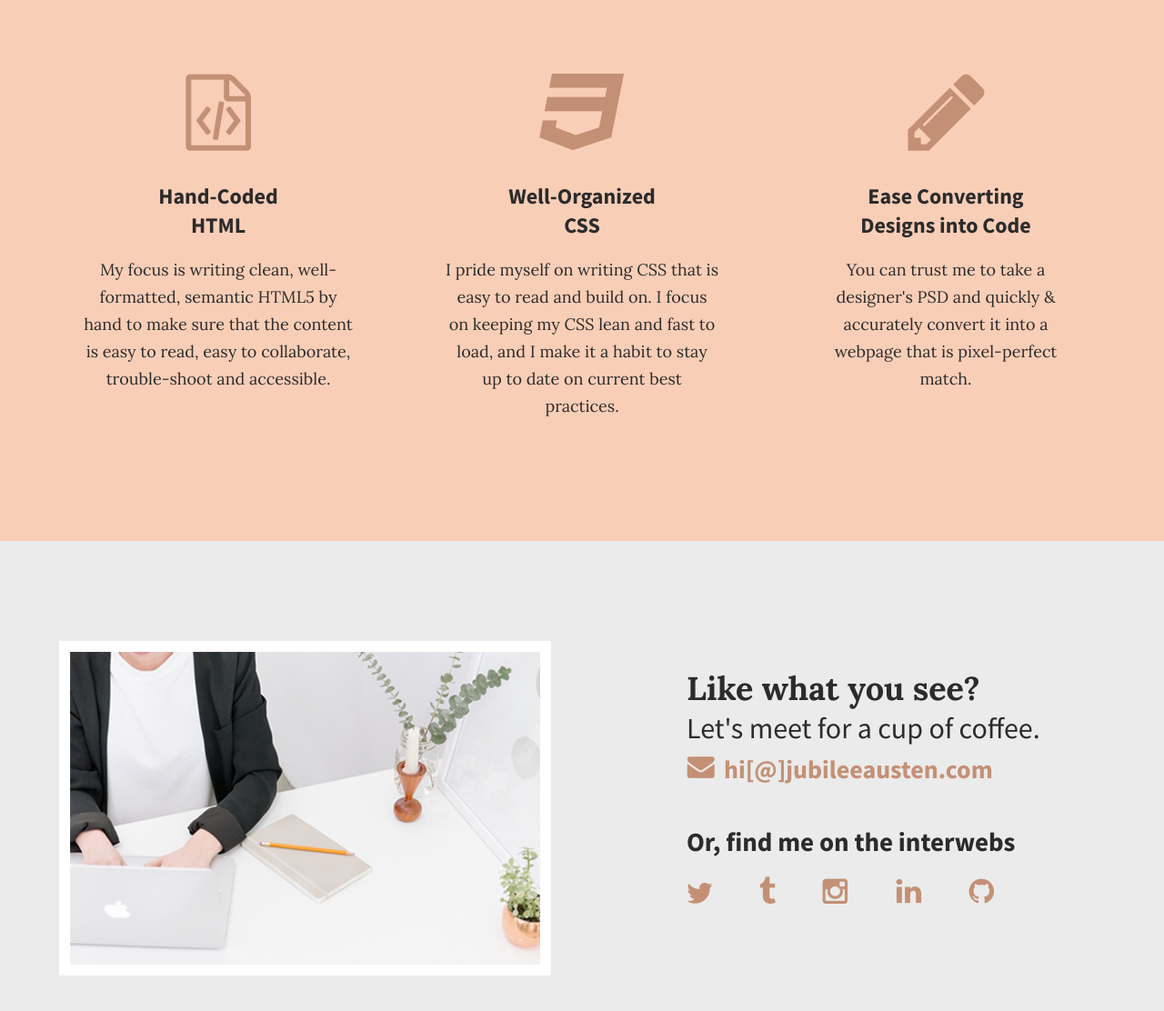
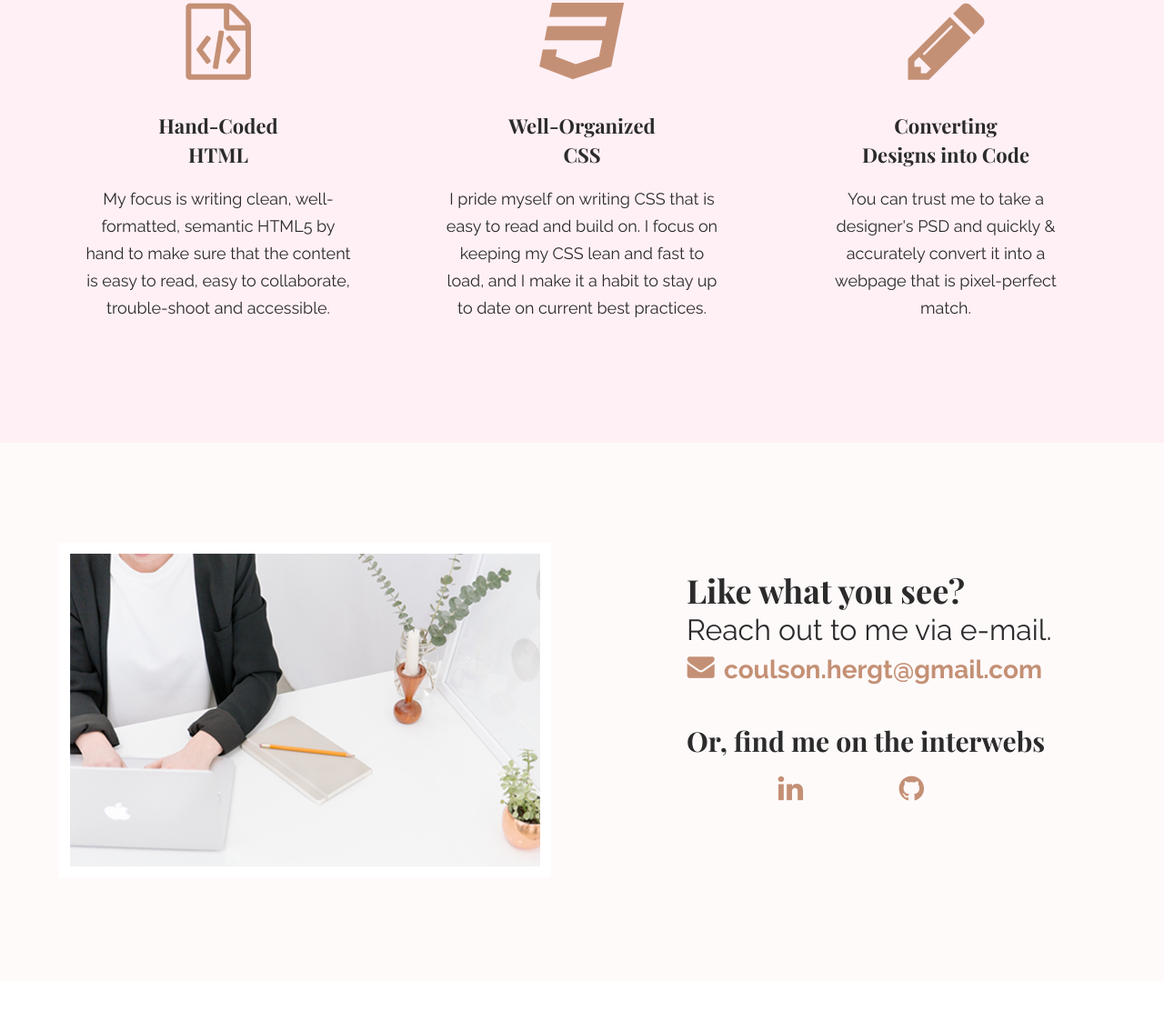
Before and after one commit to MelanieHe/Melanie-He-portfolio, a plain HTML site: page index.html in a window 1280 px wide. Shown: the part 1422-2534 px from the top of the page at 91% size. After the commit the page ends 2501 px from the top, so only its background shows below. Drawn offline with nearby package versions, Linux system fonts and the light colour scheme.

Commit message:
Updated page content and style

```diff
--- a/css/main.css
+++ b/css/main.css
@@ -1,6 +1,6 @@
 /***** BASE STYLES *****/
 body {
-	font-family: 'Source Sans Pro', sans-serif;
+	font-family: 'Raleway', sans-serif;
 	color: #2b2b2b;
 }
 
@@ -29,9 +29,9 @@ header {
 }
 
 header h1 {
-	font-family:'Lora', serif;
-	font-size: 30px;
-	color: #bbc085;
+	font-family:'Playfair Display', serif;
+	font-size: 32px;
+	color: #C71585;
 	padding: 65px 0 65px 25px
 }
 
@@ -47,7 +47,7 @@ nav ul li {
 nav ul li a {
 	text-transform: uppercase;
 	text-decoration: none;
-	font-size: 18px;
+	font-size: 20px;
 	line-height: 30px;
 	color: #828282;
 	padding-left: 80px;
@@ -56,8 +56,8 @@ nav ul li a {
 header h2 {
 	width: 1000px;
 	clear: both;
-	font-family: 'Lora', serif;
-	font-size: 72px;
+	font-family: 'Playfair Display', serif;
+	font-size: 64px;
 	line-height: 80px;
 	color: #9b9b9b;
 	padding: 20px 0 20px 25px;
@@ -74,7 +74,7 @@ header h2 span {
 }
 
 #about h2 {
-	font-family: 'Lora', serif;
+	font-family: 'Playfair Display', serif;
 	font-size: 36px;
 	padding-left: 50px;
 }
@@ -90,7 +90,7 @@ header h2 span {
 /***** SECTION WORK *****/
 
 #work {
-    background-color: #f9ceb7;
+    background-color: #FFF0F5;
     text-align: center;
 }
 
@@ -103,14 +103,14 @@ header h2 span {
 }
 
 #work h3 {
-	font-size: 24px;
+	font-family: 'Playfair Display', serif;
+	font-size: 22px;
 	line-height: 32px;
 	width: 190px;
 	margin: 0 auto;
 }
 
 #work p {
-	font-family:'Lora', serif;
 	font-size: 18px;
 	line-height: 30px;
 	padding: 0 50px;
@@ -119,7 +119,7 @@ header h2 span {
 /***** SECTION CONTACT *****/
 
 #contact {
-	background: #ebebeb;
+	background: #FFFAFA;
 }
 
 #contact .full-width {
@@ -139,7 +139,7 @@ header h2 span {
 }
 
 #contact h2 {
-    font-family: 'Lora', serif;
+    font-family: 'Playfair Display', serif;
     font-size: 36px;
     line-height: 44px;
 }
@@ -150,8 +150,8 @@ header h2 span {
     margin: -30px 0 5px 0;
 }
 #contact #socialmedia-header {
-    font-weight: bold;
-    font-size: 29px;
+	font-family: 'Playfair Display', serif;
+    font-size: 30px;
     line-height: 44px;
     margin: 40px 0 0 0;
 }
@@ -168,6 +168,7 @@ header h2 span {
 #contact ul li {
      display: inline-block;
 }
+
 #contact ul img {
-    padding-right: 48px;
+	padding-left: 100px;
 }
--- a/index.html
+++ b/index.html
@@ -2,20 +2,18 @@
 <html lang="en">
     <head>
     	<meta charset="utf-8">
-        <title>Jubilee Austen | Portfolio</title>
+        <title>Melanie Hergt | Portfolio</title>
 		<link rel="stylesheet" href="css/normalize.css">
 		<link rel="stylesheet" href="css/main.css">
-		<link href='https://fonts.googleapis.com/css?family=Source+Sans+Pro:400,700' rel='stylesheet' type='text/css'>
-		<link rel="preconnect" href="https://fonts.gstatic.com">
-		<link href="https://fonts.googleapis.com/css2?family=Lora:wght@400;700&display=swap" rel="stylesheet">
-		<link href="https://fonts.googleapis.com/css?family=Lora:400,700" rel="stylesheet" type="text/css">
+        <link rel="preconnect" href="https://fonts.gstatic.com">
+        <link href="https://fonts.googleapis.com/css2?family=Playfair+Display:wght@700&family=Raleway:wght@100;400;700&display=swap" rel="stylesheet">
     </head>
 
     <body>
     	<header>
     		<div class="full-width">
     			<div class="half-width">
-    				<h1>Jubilee Austen</h1>
+    				<h1>Melanie Hergt</h1>
     			</div>
     			<div class="half-width">
     				<nav>
@@ -26,7 +24,7 @@
     					</ul>
     				</nav>
     			</div>
-    		<h2><span>Hi,</span> I'm a developer that loves clean &amp; elegant code.</h2>
+    		<h2><span>Hi,</span> I'm a former Tech Assistant that loves to code.</h2>
     		</div>
     	</header>
 
@@ -35,10 +33,10 @@
     			<div class="full-width">
     				<h2>A little bit about me.</h2>
     				<div class="half-width">
-    					<p>I've made my home base in Providence, Rhode Island, with my small growing family. My journey into tech started with a degree in journalism. As I started sharing my writing online, I was fascinated with how easily I could get my voice out there. I was hooked and wanted to learn how to build my own site to fit my own specific needs.</p>
+    					<p>I live in Stockholm, Sweden with my small family. My journey into tech started with an Assistant position in a Tech Department at Zalando. The more I learned about tech, the more I wanted to give it a try myself. And so the journey began.</p>
     				</div>
     				<div class="half-width">
-    					<p>That curiosity then opened a door that could never be shut. When I learned how to build my first website, I realized I found something that gave me the freedom &amp;versatility I was looking for in my work. Now I've made a full switch to front-end development, where I can use my organization skills and eye for detail to write clean, elegant code.</p>
+    					<p>I signed up for a coding course and when I learned how to build my first website using HTML and CSS, I realized what was missing in my career all along. I am currently working on making a full switch to frontend development.</p>
     				</div>
     			</div>
     		</section>
@@ -57,7 +55,7 @@
     				</div>
     				<div class="third-width">
     					<img src="img/pencil-icon.png" alt="Pencil Icon" />
-    					<h3>Ease Converting Designs into Code</h3>
+    					<h3>Converting Designs into Code</h3>
     					<p>You can trust me to take a designer's PSD and quickly &amp; accurately convert it into a webpage that is pixel-perfect match.</p>
     				</div>
     			</div>
@@ -70,28 +68,21 @@
     				</div>
     				<div class="half-width">
     					<h2>Like what you see?</h2>
-    					<h3 id="email-header">Let's meet for a cup of coffee.</h3>
-    							<a href="mailto:hi@jubileeausten.com">
-    								<img id="envelope" src="img/envelope.png" alt="Envelope Icon" />hi[@]jubileeausten.com
+    					<h3 id="email-header">Reach out to me via e-mail.</h3>
+    							<a href="mailto:coulson.hergt@gmail.com">
+    								<img id="envelope" src="img/envelope.png" alt="Envelope Icon" />coulson.hergt@gmail.com
     							</a>
     					<h3 id="socialmedia-header">Or, find me on the interwebs</h3>
     					<ul>
     						<li>
-    							<img src="img/twitter.png" alt="Twitter" />
-    						</li>
-    						<li>
-    							<img src="img/tumblr.png" alt="Tumblr" />
-    						</li>
-    						<li>
-    							<img src="img/instagram.png" alt="Instragram" />
-    						</li>
-    						<li>
-    							<a href="http://linkedin.com/in/melanie-hergt-1a64741b6" target="blank">
+    							<a href="http://linkedin.com/in/melanie-hergt-1a64741b6" target="_blank">
     								<img src="img/linkedin.png" alt="LinkedIn" />
     							</a>
     						</li>
     						<li>
-    							<img src="img/github.png" alt="GitHub" />
+                                <a rhef="https://github.com/MelanieHe" target="_blank">
+    						      <img src="img/github.png" alt="GitHub" />
+                                </a>
     						</li>
     					</ul>
     				</div>
```
